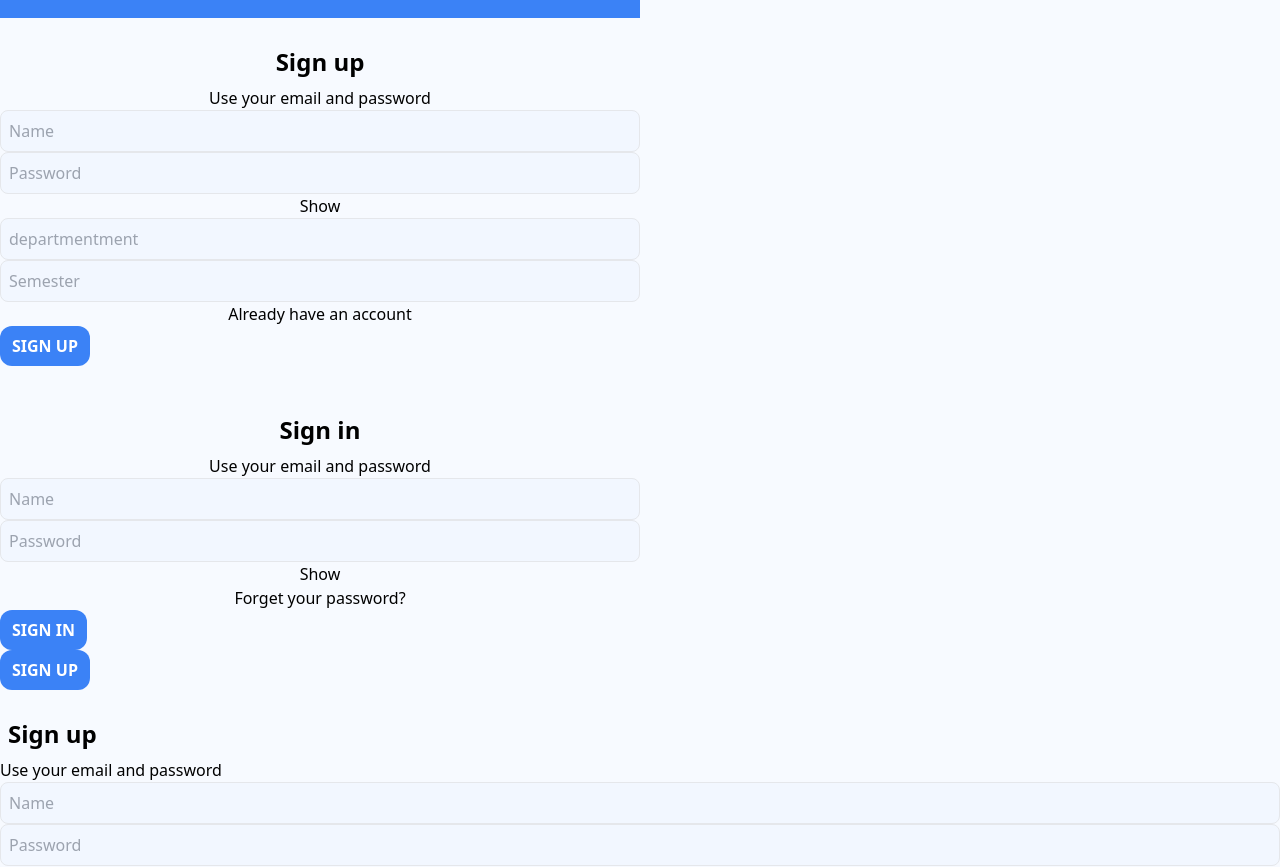
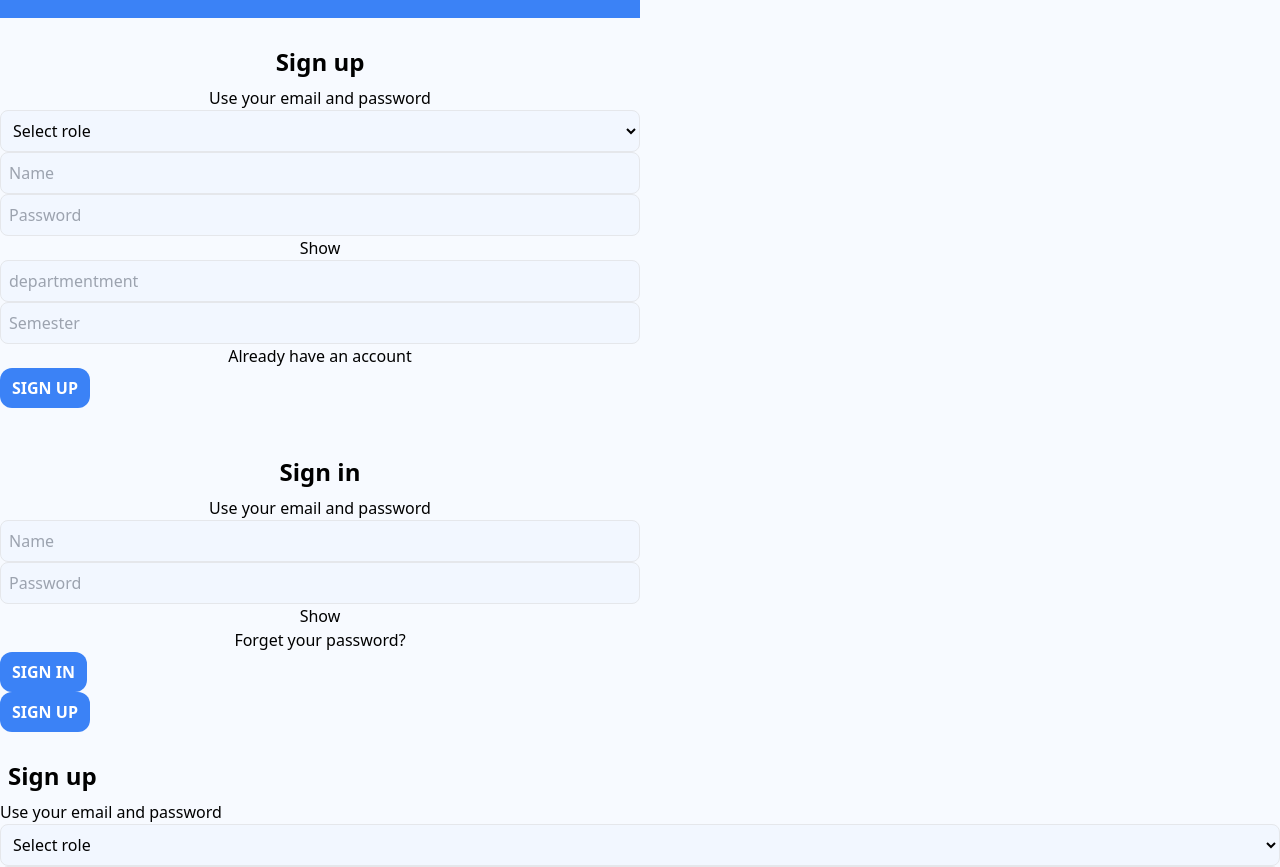
Before and after one commit to Alamgir-Khan-315/E-Library-Frontend, a React (Vite) app: page /log_in in a window 1280 px wide. Shown: the part 387-1254 px from the top of the page. Built offline with nearby package versions, Linux system fonts and the light colour scheme.

Commit message:
role field added

```diff
--- a/src/Components/OCR.jsx
+++ b/src/Components/OCR.jsx
@@ -62,7 +62,8 @@ export default function PdfOcrSummarizer() {
         <div className="min-h-screen bg-gray-50 p-6 max-w-3xl mx-auto">
             <h1 className="text-2xl font-bold mb-4">PDF OCR & Summary</h1>
 
-            <input
+            <div className="flex justify-between">
+                <input
                 type="file"
                 accept="application/pdf"
                 onChange={(e) => setFile(e.target.files[0])}
@@ -76,6 +77,7 @@ export default function PdfOcrSummarizer() {
             >
                 {loading ? "Processing..." : "Upload & Analyze"}
             </button>
+            </div>
 
             {text && (
                 <div className="mt-8">
--- a/src/Pages/Log_in.jsx
+++ b/src/Pages/Log_in.jsx
@@ -1,6 +1,6 @@
 import React, { useState } from 'react'
 import { useNavigate } from 'react-router-dom';
-import { StudentLogIn , AddStudent } from '../Utilities/api'
+import { StudentLogIn, AddStudent } from '../Utilities/api'
 
 const Log_in = () => {
   const [log, setlog] = useState(true)
@@ -8,11 +8,11 @@ const Log_in = () => {
   const navigate = useNavigate();
 
   const [data, setdata] = useState({
+    role: "",
     name: "",
     password: "",
     department: "",
-    semester: "",
-    role:"student"
+    semester: ""
   });
 
   const [showPassword, setShowPassword] = useState(false);
@@ -30,6 +30,7 @@ const Log_in = () => {
 
   const handleSubmit = async (e) => {
     e.preventDefault();
+    console.log(data)
     await AddStudent(data);
     window.location.reload();
   };
@@ -53,6 +54,18 @@ const Log_in = () => {
             <h1 className="Title">Sign up</h1>
             <h1>Use your email and password</h1>
             <div className="form w-[80%] py-5 flex mx-auto items-center flex-col gap-5">
+
+              <select
+                className="input"
+                name="role"
+                onChange={handleChange}
+                required
+              >
+                <option value="">Select role</option>
+                <option value="admin">Admin</option>
+                <option value="student">Student</option>
+              </select>
+
               <input className="input" name="name" onChange={handleChange} type="text" placeholder="Name" required />
 
               <div className="w-full relative">
@@ -72,8 +85,10 @@ const Log_in = () => {
                 </span>
               </div>
 
-              <input className="input" name="department" onChange={handleChange} type="text" placeholder="departmentment" required />
-              <input className="input" name="semester" onChange={handleChange} type="number" placeholder="Semester" required />
+              { data.role === "admin" ? "" :
+              <><input className="input" name="department" onChange={handleChange} type="text" placeholder="departmentment" required />
+              <input className="input" name="semester" onChange={handleChange} type="number" placeholder="Semester" required /></>
+              }
 
               <h1>Already have an account</h1>
               <div className="primary-btn cursor-pointer" onClick={handleSubmit}>SIGN UP</div>
@@ -109,8 +124,8 @@ const Log_in = () => {
                 <h1>Forget your password?</h1>
 
                 <div className='flex gap-5'>
-                <div className="primary-btn cursor-pointer" onClick={handleLogin}>SIGN IN</div>
-                <div className="primary-btn cursor-pointer md:hidden" onClick={() => setMobSignUp(!MobSignUp)}>SIGN UP</div>
+                  <div className="primary-btn cursor-pointer" onClick={handleLogin}>SIGN IN</div>
+                  <div className="primary-btn cursor-pointer md:hidden" onClick={() => setMobSignUp(!MobSignUp)}>SIGN UP</div>
                 </div>
 
               </div>
@@ -123,6 +138,18 @@ const Log_in = () => {
             <h1 className="Title">Sign up</h1>
             <h1>Use your email and password</h1>
             <div className="form w-[80%] py-5 flex mx-auto items-center flex-col gap-5">
+
+              <select
+                className="input"
+                name="role"
+                onChange={handleChange}
+                required
+              >
+                <option value="">Select role</option>
+                <option value="admin">Admin</option>
+                <option value="student">Student</option>
+              </select>
+
               <input className="input" name="name" onChange={handleChange} type="text" placeholder="Name" required />
 
               <div className="w-full relative">
@@ -142,8 +169,11 @@ const Log_in = () => {
                 </span>
               </div>
 
-              <input className="input" name="department" onChange={handleChange} type="text" placeholder="departmentment" required />
-              <input className="input" name="semester" onChange={handleChange} type="number" placeholder="Semester" required />
+
+             { data.role === "admin" ? "" :
+              <><input className="input" name="department" onChange={handleChange} type="text" placeholder="departmentment" required />
+              <input className="input" name="semester" onChange={handleChange} type="number" placeholder="Semester" required /></>
+              }
 
               <div onClick={() => setMobSignUp(!MobSignUp)}><h1>Already have an account</h1></div>
               <div className="primary-btn cursor-pointer" onClick={handleSubmit}>SIGN UP</div>
--- a/src/Utilities/api.js
+++ b/src/Utilities/api.js
@@ -24,7 +24,7 @@ const StudentLogIn = async(data, navigate) => {
       const res = await axios.post( `${API_BASE_URL}` , data);
       console.log("Saved:", res.data);
       alert("Student saved successfully!");
-      setData({ name: "", password: "", department: "", semester: "" });
+      setData({ role : "" , name: "", password: "", department: "", semester: "" });
     } catch (err) {
       console.error("Error:", err.response?.data || err.message);
     }
```
Also changed, not shown: 1 other file (tests, documents, lock files or other folders).
